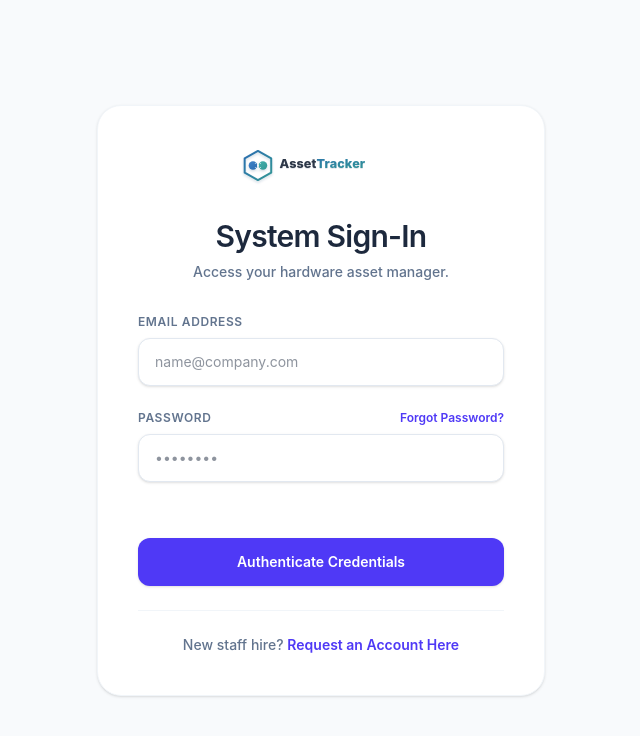
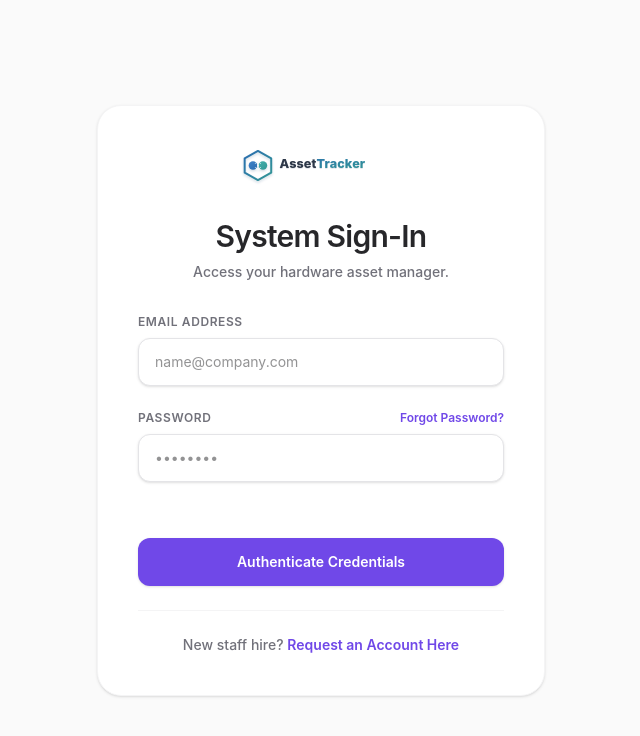
Before and after one commit to Bolttiiee/Asset-Tracker-Project, an Angular app in the folder AssetTracker.UI/: page /login in a window 1280 px wide. Shown: the top 736 px of the page, without its empty margins (319-959 px from the left). Built offline with nearby package versions, Linux system fonts and the light colour scheme.

Commit message:
Introduce premium violet and zinc color scales in global theme styles

```diff
--- a/AssetTracker.UI/src/styles.css
+++ b/AssetTracker.UI/src/styles.css
@@ -5,23 +5,61 @@
 
 
 @theme {
-  --color-brand-primary: #4f46e5; /* Indigo 600 */
-  --color-brand-primary-hover: #4338ca; /* Indigo 700 */
-  --color-brand-accent: #6366f1; /* Indigo 500 */
+  --color-brand-primary: #7048e8; /* Royal Violet */
+  --color-brand-primary-hover: #5f3dc4;
+  --color-brand-accent: #845ef7;
 
   --color-surface: #ffffff;
-  --color-surface-muted: #f8fafc; /* slate-50 */
-  --color-surface-hover: #f1f5f9; /* slate-100 */
+  --color-surface-muted: #fbfbfb;
+  --color-surface-hover: #f5f5f7;
 
-  --color-txt-primary: #0f172a; /* slate-900 */
-  --color-txt-secondary: #475569; /* slate-600 */
-  --color-txt-tertiary: #64748b; /* slate-500 */
+  --color-txt-primary: #1c1c1e;
+  --color-txt-secondary: #515154;
+  --color-txt-tertiary: #8e8e93;
 
-  --color-line-soft: #f1f5f9; /* slate-100 */
-  --color-line-medium: #e2e8f0; /* slate-200 */
+  --color-line-soft: #f2f2f7;
+  --color-line-medium: #e5e5ea;
 
   --radius-lg: 16px;
   --radius-md: 10px;
+
+  /* Custom Indigo Color Scale Overrides (Vibrant Royal Purple/Violet) */
+  --color-indigo-50: #f3f0ff;
+  --color-indigo-100: #e5dbff;
+  --color-indigo-200: #d0bfff;
+  --color-indigo-300: #b197fc;
+  --color-indigo-400: #9775fa;
+  --color-indigo-500: #845ef7;
+  --color-indigo-600: #7048e8;
+  --color-indigo-700: #5f3dc4;
+  --color-indigo-800: #5130b5;
+  --color-indigo-900: #4523a3;
+
+  /* Custom Slate/Zinc Color Scale Overrides (Warm Premium Zinc/Neutral) */
+  --color-slate-50: #fafafa;
+  --color-slate-100: #f4f4f5;
+  --color-slate-200: #e4e4e7;
+  --color-slate-300: #d4d4d8;
+  --color-slate-400: #a1a1aa;
+  --color-slate-500: #71717a;
+  --color-slate-600: #52525b;
+  --color-slate-700: #3f3f46;
+  --color-slate-800: #27272a;
+  --color-slate-900: #18181b;
+
+  /* Custom Status Color Overrides */
+  --color-emerald-50: #f0fdf4;
+  --color-emerald-100: #dcfce7;
+  --color-emerald-800: #166534;
+
+  --color-rose-50: #fff5f5;
+  --color-rose-100: #ffe3e3;
+  --color-rose-700: #c92a2a;
+  --color-rose-800: #b01e23;
+
+  --color-amber-50: #fffbeb;
+  --color-amber-100: #fef3c7;
+  --color-amber-700: #b45309;
 }
 
 html,
@@ -189,8 +227,9 @@ button:not(:disabled):active {
 
 /* Active links styling for sidebar nav */
 nav a.active {
-  background-color: #1e293b; /* bg-slate-800 */
+  background: linear-gradient(135deg, #18181b 0%, #27272a 100%) !important;
   color: #ffffff !important;
-  border-left-color: var(--color-brand-primary); /* brand indigo */
+  border-left: 4px solid var(--color-brand-primary) !important;
+  box-shadow: 0 4px 12px -2px rgba(24, 24, 27, 0.15);
   font-weight: 700;
 }
```
